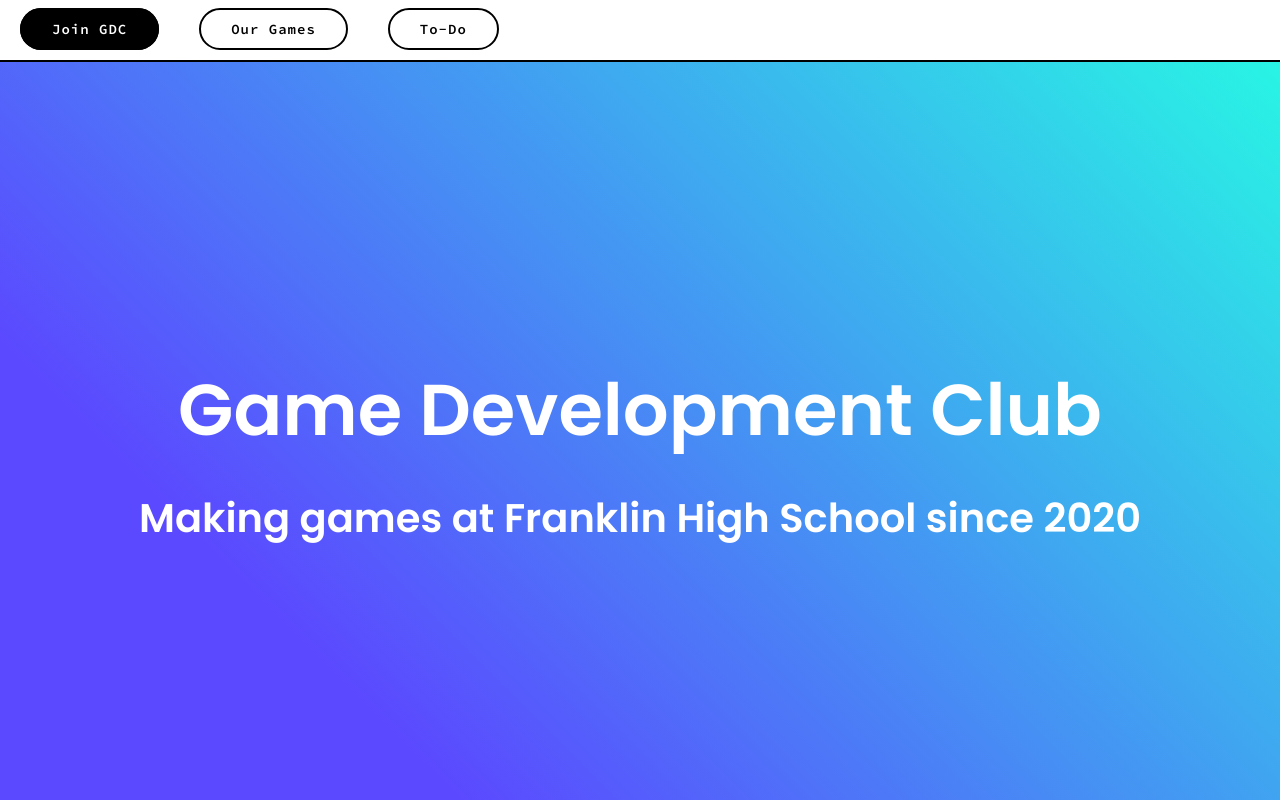
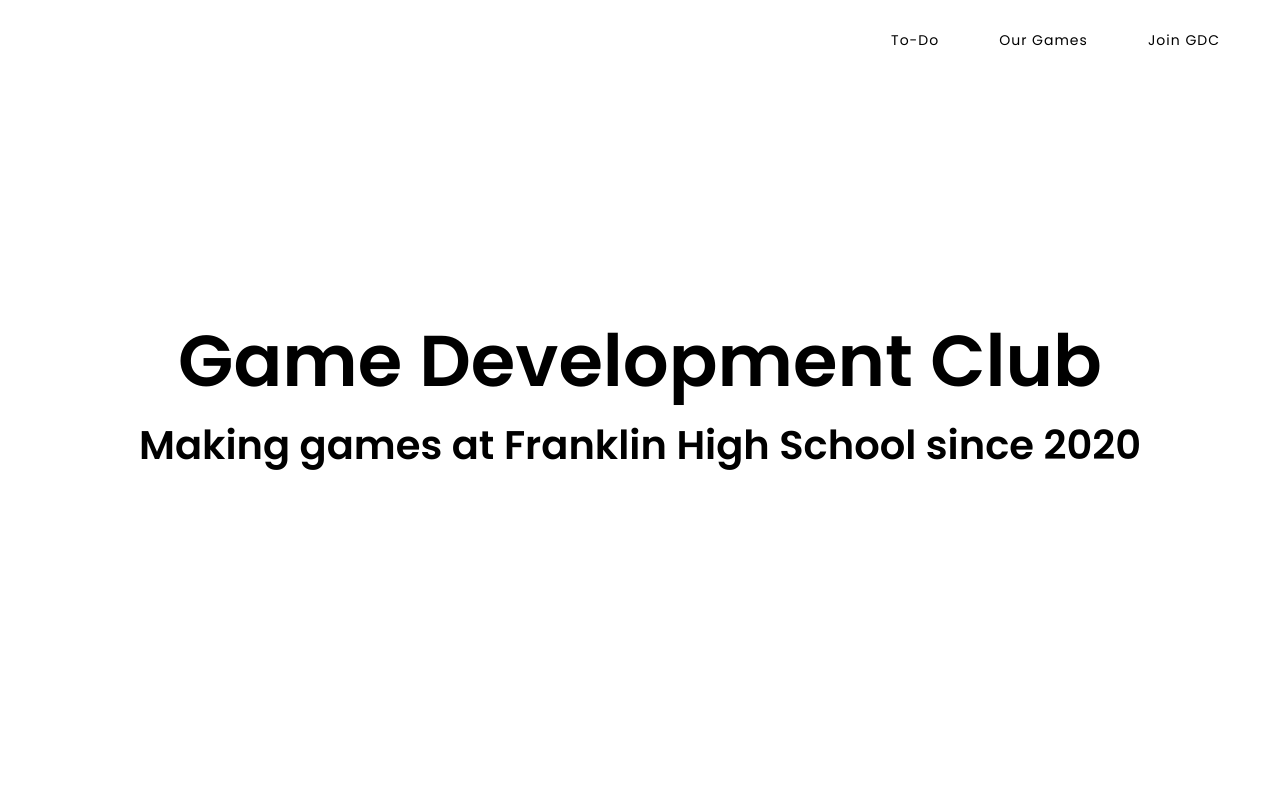
Before and after one commit to estebangarcia21/gdc-website, a React (Create React App) app: page / in a window 1280 px wide. Shown: the top 800 px of the page. Built offline with nearby package versions, Linux system fonts and the light colour scheme; a web font is replaced by a local one.

Commit message:
Fixed alignment problem with the header bar

```diff
--- a/src/assets/components/objects/Header.tsx
+++ b/src/assets/components/objects/Header.tsx
@@ -6,7 +6,7 @@ class Header extends React.Component {
         return (
             <div>
                 <div id='header-bar'>
-                    <Link to='join-now' id='join-now-button'>
+                    <Link to='join-gdc' className='header-button'>
                         Join GDC
                     </Link>
                     <Link to='our-games' className='header-button'>
--- a/src/assets/components/pages/home.tsx
+++ b/src/assets/components/pages/home.tsx
@@ -2,6 +2,7 @@ import React from 'react';
 import { Link } from 'react-router-dom';
 
 import Header from '../objects/Header';
+import PixelArtHammerImage from '../images/pa-hammer';
 
 const Homepage: React.FC = () => {
     return (
@@ -9,14 +10,16 @@ const Homepage: React.FC = () => {
             <Header />
 
             <div id='title-background'>
-                <div className='title-text fade-in' style={{ top: '37vh' }}>
-                    Game Development Club
-                </div>
-                <div
-                    className='subtitle-text fade-in white'
-                    style={{ top: '40vh' }}
-                >
-                    Making games at Franklin High School since 2020
+                <div className='vertical-center'>
+                    <div className='title-text fade-in'>
+                        Game Development Club
+                    </div>
+                    <div className='subtitle-text fade-in white'>
+                        Making games at Franklin High School since 2020
+                    </div>
+                    <div>
+                        <img src={PixelArtHammerImage} />
+                    </div>
                 </div>
             </div>
             <div
@@ -32,10 +35,13 @@ const Homepage: React.FC = () => {
 
             <div id='page-content'>
                 <div className='text-section'>
-                    <div className='left-text'>
-                        Be part of a growing team of developers, artists,
-                        musicians, writers, and animators. Learn from others and
-                        collaborate with members to create a quality game.
+                    <div>
+                        <div className='left-text'>
+                            Be part of a growing team of developers, artists,
+                            musicians, writers, and animators. Learn from others
+                            and collaborate with members to create a quality
+                            game.
+                        </div>
                     </div>
 
                     <Link to='/' className='button'>
--- a/src/assets/scss/App.css
+++ b/src/assets/scss/App.css
@@ -3,7 +3,7 @@
   position: relative;
   width: 100%;
   height: 100vh;
-  background-image: linear-gradient(45deg, #5b49ff 25%, #28f5e4);
+  background-color: white;
 }
 
 #page-content {
@@ -12,26 +12,46 @@
   margin-right: 15%;
 }
 
+.image, .image--right, .image--left {
+  position: relative;
+  width: 200px;
+  height: 200px;
+}
+
+.image--right {
+  float: right;
+}
+
+.image--left {
+  float: left;
+}
+
 .text-section {
   margin-bottom: 100px;
 }
 
 .left-text {
+  margin: 0px;
   position: relative;
   font-family: "Poppins", sans-serif;
   font-size: 22px;
   margin-top: 200px;
   margin-bottom: 50px;
+  clear: left;
   max-width: 30ch;
   word-wrap: 70px;
 }
 
-.title-text {
+.title-text, .title-text--white {
   position: relative;
   font-family: "Poppins", sans-serif;
   font-size: 72px;
   text-align: center;
   font-weight: 600;
+  color: black;
+}
+
+.title-text--white {
   color: white;
 }
 
@@ -41,7 +61,7 @@
   font-size: 40px;
   text-align: center;
   font-weight: 600;
-  color: white;
+  color: black;
 }
 
 .text, .description {
@@ -198,11 +218,10 @@
 }
 
 #header-bar {
-  position: relative;
+  position: absolute;
   width: 100%;
   height: 60px;
   background-color: white;
-  outline: 2px solid black;
   z-index: 1;
 }
 
@@ -213,52 +232,24 @@
   background-image: linear-gradient(45deg, #ffa9a9 20%, #ffe81c);
 }
 
-#join-now-button {
-  position: relative;
-  top: 20px;
-  margin: 20px;
-  font-family: 'Source Code Pro', monospace;
-  font-size: 14px;
-  letter-spacing: 1px;
-  color: #ffffff;
-  text-align: center;
-  border: solid 2px black;
-  background-color: black;
-  padding: 10px 30px;
-  border-radius: 100px;
-  -webkit-transition: background-color 0.3s, color 0.3s, width 0.3s, border-width 0.3s, border-color 0.3s;
-  transition: background-color 0.3s, color 0.3s, width 0.3s, border-width 0.3s, border-color 0.3s;
-}
-
-#join-now-button:hover {
-  background-color: #ffffff;
-  color: black;
-}
-
-#join-now-button:focus {
-  outline: none;
-}
-
 .header-button {
   position: relative;
   top: 20px;
-  margin: 20px;
-  font-family: 'Source Code Pro', monospace;
+  right: 30px;
+  z-index: 1;
+  float: right;
+  font-family: "Poppins", sans-serif;
   font-size: 14px;
   letter-spacing: 1px;
   color: black;
   text-align: center;
-  border: solid 2px black;
-  background-color: white;
   padding: 10px 30px;
-  border-radius: 100px;
-  -webkit-transition: background-color 0.3s, color 0.3s, width 0.3s, border-width 0.3s, border-color 0.3s;
-  transition: background-color 0.3s, color 0.3s, width 0.3s, border-width 0.3s, border-color 0.3s;
+  -webkit-transition: color 0.3s;
+  transition: color 0.3s;
 }
 
 .header-button:hover {
-  background-color: black;
-  color: white;
+  color: #7a7a7a;
 }
 
 .header-button:focus {
--- a/src/assets/scss/_header-footer.scss
+++ b/src/assets/scss/_header-footer.scss
@@ -1,11 +1,10 @@
 #header-bar {
-    position: relative;
+    position: absolute;
 
     width: 100%;
     height: 60px;
 
     background-color: white;
-    outline: 2px solid black;
 
     z-index: 1;
 }
@@ -19,64 +18,30 @@
     background-image: linear-gradient(45deg, #ffa9a9 20%, #ffe81c);
 }
 
-#join-now-button {
-    position: relative;
-    top: 20px;
-
-    margin: 20px;
-
-    font-family: 'Source Code Pro', monospace;
-    font-size: 14px;
-    letter-spacing: 1px;
-    color: #ffffff;
-    text-align: center;
-
-    border: solid 2px black;
-    background-color: black;
-    padding: 10px 30px;
-    border-radius: 100px;
-
-    -webkit-transition: background-color 0.3s, color 0.3s, width 0.3s,
-        border-width 0.3s, border-color 0.3s;
-    transition: background-color 0.3s, color 0.3s, width 0.3s, border-width 0.3s,
-        border-color 0.3s;
-}
-
-#join-now-button:hover {
-    background-color: #ffffff;
-    color: rgb(0, 0, 0);
-}
-
-#join-now-button:focus {
-    outline: none;
-}
-
 .header-button {
     position: relative;
+
     top: 20px;
+    right: 30px;
 
-    margin: 20px;
+    z-index: 1;
 
-    font-family: 'Source Code Pro', monospace;
+    float: right;
+
+    font-family: $standard-font;
     font-size: 14px;
     letter-spacing: 1px;
     color: black;
     text-align: center;
 
-    border: solid 2px black;
-    background-color: white;
     padding: 10px 30px;
-    border-radius: 100px;
 
-    -webkit-transition: background-color 0.3s, color 0.3s, width 0.3s,
-        border-width 0.3s, border-color 0.3s;
-    transition: background-color 0.3s, color 0.3s, width 0.3s, border-width 0.3s,
-        border-color 0.3s;
+    -webkit-transition: color 0.3s;
+    transition: color 0.3s;
 }
 
 .header-button:hover {
-    background-color: black;
-    color: white;
+    color: rgb(122, 122, 122);
 }
 
 .header-button:focus {
--- a/src/assets/scss/_homepage.scss
+++ b/src/assets/scss/_homepage.scss
@@ -7,7 +7,8 @@ $text-block-size: 30ch;
     width: 100%;
     height: 100vh;
 
-    background-image: linear-gradient(45deg, #5b49ff 25%, #28f5e4);
+    // background-image: linear-gradient(45deg, #5b49ff 25%, #28f5e4);
+    background-color: white;
 }
 
 #page-content {
@@ -19,11 +20,30 @@ $text-block-size: 30ch;
     margin-right: $margin-size;
 }
 
+.image {
+    position: relative;
+
+    width: 200px;
+    height: 200px;
+
+    &--right {
+        @extend .image;
+        float: right;
+    }
+
+    &--left {
+        @extend .image;
+        float: left;
+    }
+}
+
 .text-section {
     margin-bottom: 100px;
 }
 
 .left-text {
+    margin: 0px;
+
     position: relative;
 
     font-family: $standard-font;
@@ -31,6 +51,8 @@ $text-block-size: 30ch;
 
     margin-top: 200px;
     margin-bottom: 50px;
+
+    clear: left;
 
     max-width: $text-block-size;
     word-wrap: 70px;
@@ -45,7 +67,12 @@ $text-block-size: 30ch;
 
     font-weight: 600;
 
-    color: white;
+    color: black;
+
+    &--white {
+        @extend .title-text;
+        color: white;
+    }
 }
 
 .subtitle-text {
@@ -57,7 +84,7 @@ $text-block-size: 30ch;
 
     font-weight: 600;
 
-    color: white;
+    color: black;
 }
 
 .text {
```
Also changed, not shown: src/assets/components/images/pa-hammer.png (added), 1 other file (tests, documents, lock files or other folders).
